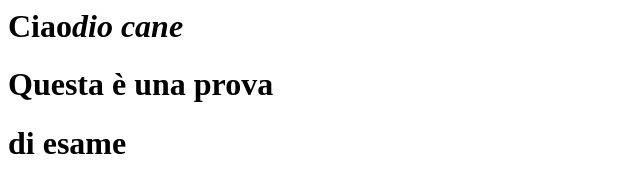
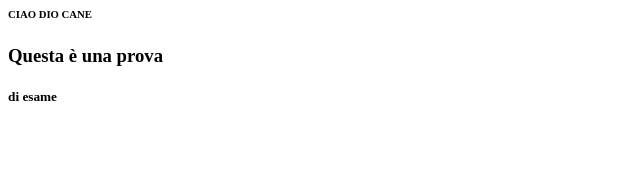
Before and after one commit to MeliLuca/Javascript, a plain HTML site: page esami/index.html in a window 1280 px wide. Shown: the whole page, without its empty margins (0-640 px from the left). Drawn offline with Linux system fonts and the light colour scheme.

Commit message:
inserimento

```diff
--- a/esami/5_5_2017.js
+++ b/esami/5_5_2017.js
@@ -1,25 +1,20 @@
 window.onload=function(){
-    var headerList=[]
+     var headerList=[]
     for(let i=1; i<7; i++){
-        headerList[i]=[];
-        headerList[i].push(document.getElementsByTagName('h'+ i.toString()));
+        headerList[i]=document.getElementsByTagName('h'+ i.toString());
     }
     for(let i=1; i<7; i++){
         var currHead= headerList[i];
-        var list= currHead[0]
         console.log(currHead);
-        while(list.length > 0){
-            var childs = list.childsNode;
+        for(let j=0; j< currHead.length; j++){
 
-            console.log(childs)
-            for(let j=0; j< childs.length; j++){
-                childs[0].innerHTML.toUpperCase();
-            }
+            currHead[j].textContent= currHead[j].textContent.toUpperCase();
+
             var level = i<6 ? i+1 : i;
-            var nuovo = document.createElement('h'+level);
-            nuovo.innerHTML= currHead[0].innerHTML.toUpperCase();
-            currHead[0].parentNode.insertBefore(nuovo, currHead[0]);
-            currHead[0].parentNode.removeChild(currHead[0]);
+            var nuovo = document.createElement('h'+level.toString());
+            nuovo.innerHTML= currHead[j].innerHTML;
+            currHead[j].parentNode.insertBefore(nuovo, currHead[j]);
+            currHead[j].parentNode.removeChild(currHead[j]);
         }
     }
 }
--- a/esami/index.html
+++ b/esami/index.html
@@ -6,9 +6,9 @@
       <!--  <script src="20052014.js"></script> -->
       <!--  <script src="esame_250518.js"></script>  -->
        <!-- <script src="8_6_2018_campoMinato.js" ></script> -->
-       <h1>Ciao<i>dio cane</i></h1>
-       <h1>Questa è una prova</h1>
-       <h1>di esame</h1>
+       <h1>Ciao<i> dio cane</i></h1>
+       <h3>Questa è una prova</h3>
+       <h5>di esame</h5>
 
        <script src="5_5_2017.js"></script>
 
```
